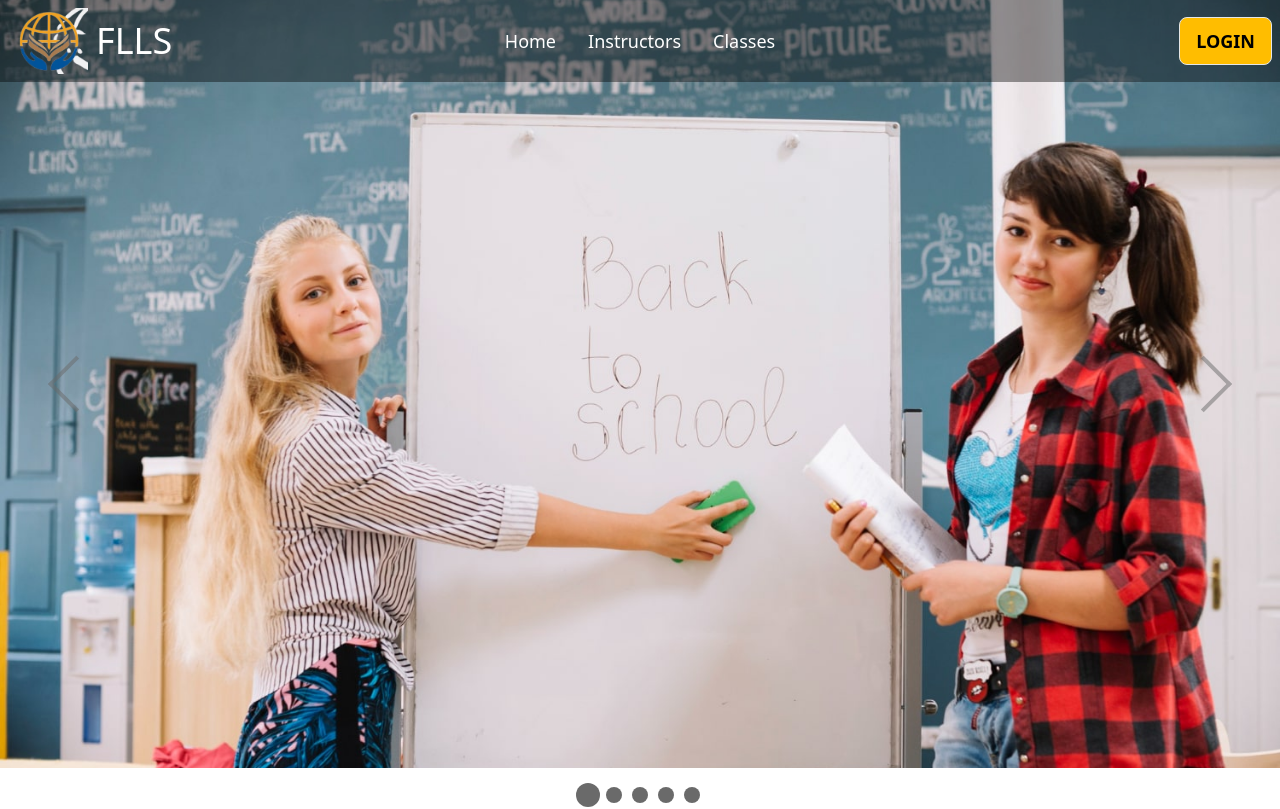
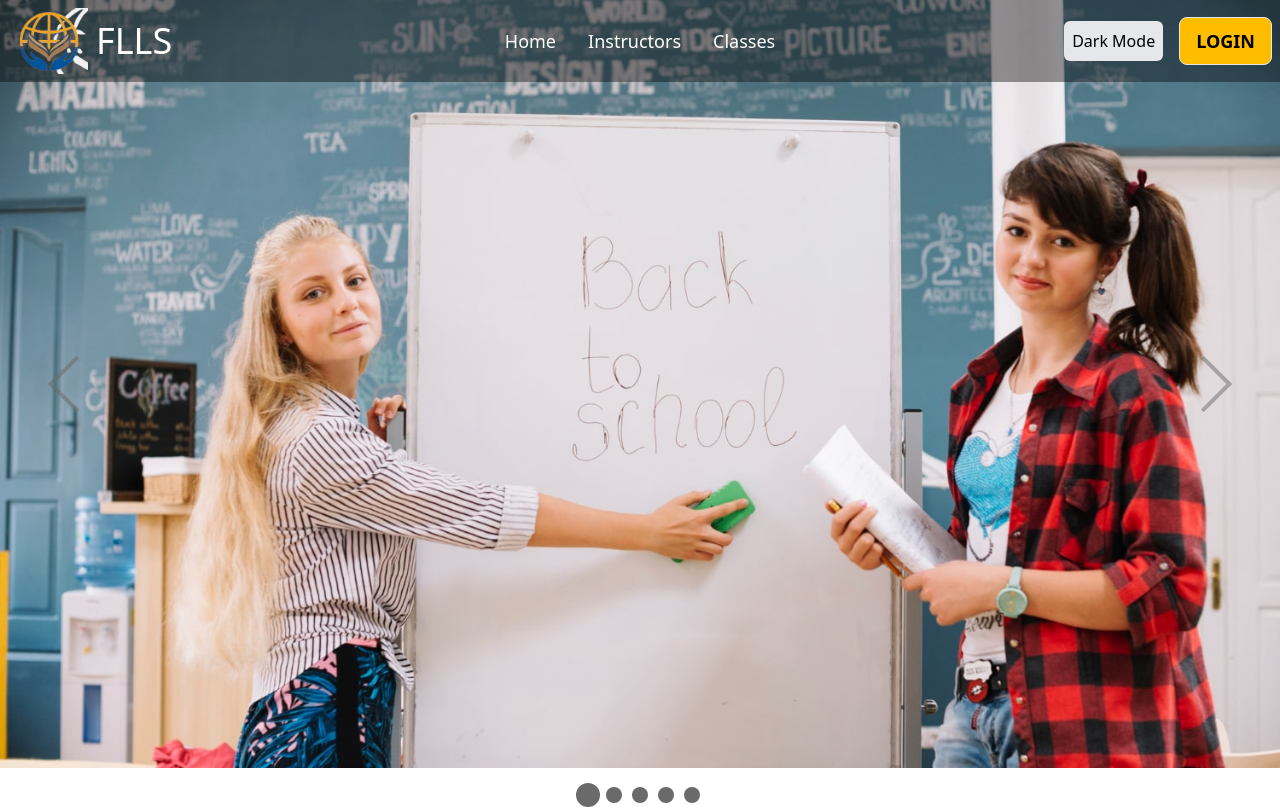
Before and after one commit to abdurrahmanrahat/Assignment-12-client, a React (Vite) app: page / in a window 1280 px wide. Shown: the top 809 px of the page. Built offline with nearby package versions, Linux system fonts and the light colour scheme; no server answers.

Commit message:
Implement theme toggle worked

```diff
--- a/src/Pages/Home/AnimeJS/AnimeJS.jsx
+++ b/src/Pages/Home/AnimeJS/AnimeJS.jsx
@@ -2,7 +2,7 @@ import anime from 'animejs';
 import { useRef } from 'react';
 import { useEffect } from 'react';
 
-import animePhoto from '../../../assets/animejs-image.jpg';
+import animePhoto from '../../../assets/animejs-image_notbg.png';
 import SectionTitle from '../../../components/SectionTitle/SectionTitle';
 
 const AnimeJS = () => {
--- a/src/Pages/Home/PopularClassSec/PopularClassSec.jsx
+++ b/src/Pages/Home/PopularClassSec/PopularClassSec.jsx
@@ -7,6 +7,8 @@ const PopularClassSec = () => {
         const res = await fetch('http://localhost:5000/approvedClasses')
         return res.json();
     })
+
+    const currentMode = localStorage.getItem('theme');
 
     return (
         <div className="my-24">
@@ -24,7 +26,7 @@ const PopularClassSec = () => {
                         className="card card-compact w-96 bg-base-100 shadow-xl">
                         <figure><img src={appClass.classImg} className="hover:scale-110 duration-500" alt="Shoes" /></figure>
                         <div className="card-body">
-                            <h2 className="card-title">{appClass.classNameSpe}</h2>
+                            <h2 className={`card-title ${currentMode == 'dark' && 'text-black'}`}>{appClass.classNameSpe}</h2>
                         </div>
                     </div>)
                 }
--- a/src/Pages/Shared/Header/Header.jsx
+++ b/src/Pages/Shared/Header/Header.jsx
@@ -4,6 +4,7 @@ import { useContext } from 'react';
 import { AuthContext } from '../../../Provider/AuthProvider';
 import { useState } from 'react';
 import { useEffect } from 'react';
+import ThemeToggle from '../../../components/ThemeToggle/ThemeToggle';
 
 const Header = () => {
     const [users, setUsers] = useState();
@@ -69,6 +70,7 @@ const Header = () => {
                 </ul>
             </div>
             <div className="navbar-end">
+                <span className='mr-4'><ThemeToggle></ThemeToggle></span>
                 {
                     user ? <>
                         <img className='w-12 rounded-full mr-4' src={user.photoURL} alt="" />
--- /dev/null
+++ b/src/components/ThemeToggle/ThemeToggle.jsx
@@ -0,0 +1,31 @@
+import { useEffect, useState } from "react";
+
+
+const ThemeToggle = () => {
+    const [isDarkMode, setIsDarkMode] = useState(false);
+
+    useEffect(() => {
+        const currentMode = localStorage.getItem('theme');
+        setIsDarkMode(currentMode === 'dark');
+    }, []);
+
+    const toggleTheme = () => {
+        const newMode = isDarkMode ? 'light' : 'dark';
+        setIsDarkMode(newMode === 'dark');
+        localStorage.setItem('theme', newMode);
+
+        if (newMode === 'dark') {
+            document.documentElement.classList.add('dark');
+        } else {
+            document.documentElement.classList.remove('dark');
+        }
+    };
+
+    return (
+        <button className={`p-2 rounded-md bg-gray-200 ${isDarkMode ? 'bg-gray-800 text-gray-200' : 'text-black'}`} onClick={toggleTheme}>
+            {isDarkMode ? 'Light Mode' : 'Dark Mode'}
+        </button>
+    );
+};
+
+export default ThemeToggle;
--- a/src/index.css
+++ b/src/index.css
@@ -2,7 +2,7 @@
 @tailwind components;
 @tailwind utilities;
 
-.drawer a.active{
+.drawer a.active {
     color: #FFBD00;
     font-size: medium;
 }
@@ -11,3 +11,7 @@
     color: #FFBD00;
     background-color: transparent;
 } */
+
+.dark {
+    @apply bg-dark text-white;
+}
--- a/tailwind.config.js
+++ b/tailwind.config.js
@@ -5,7 +5,12 @@ export default {
     "./src/**/*.{js,ts,jsx,tsx}",
   ],
   theme: {
-    extend: {},
+    extend: {
+      colors: {
+        dark: '#333',
+        light: '#f9f9f9',
+      },
+    },
   },
   plugins: [require("daisyui")],
 }
```
Also changed, not shown: src/assets/animejs-image_notbg.png (added).
